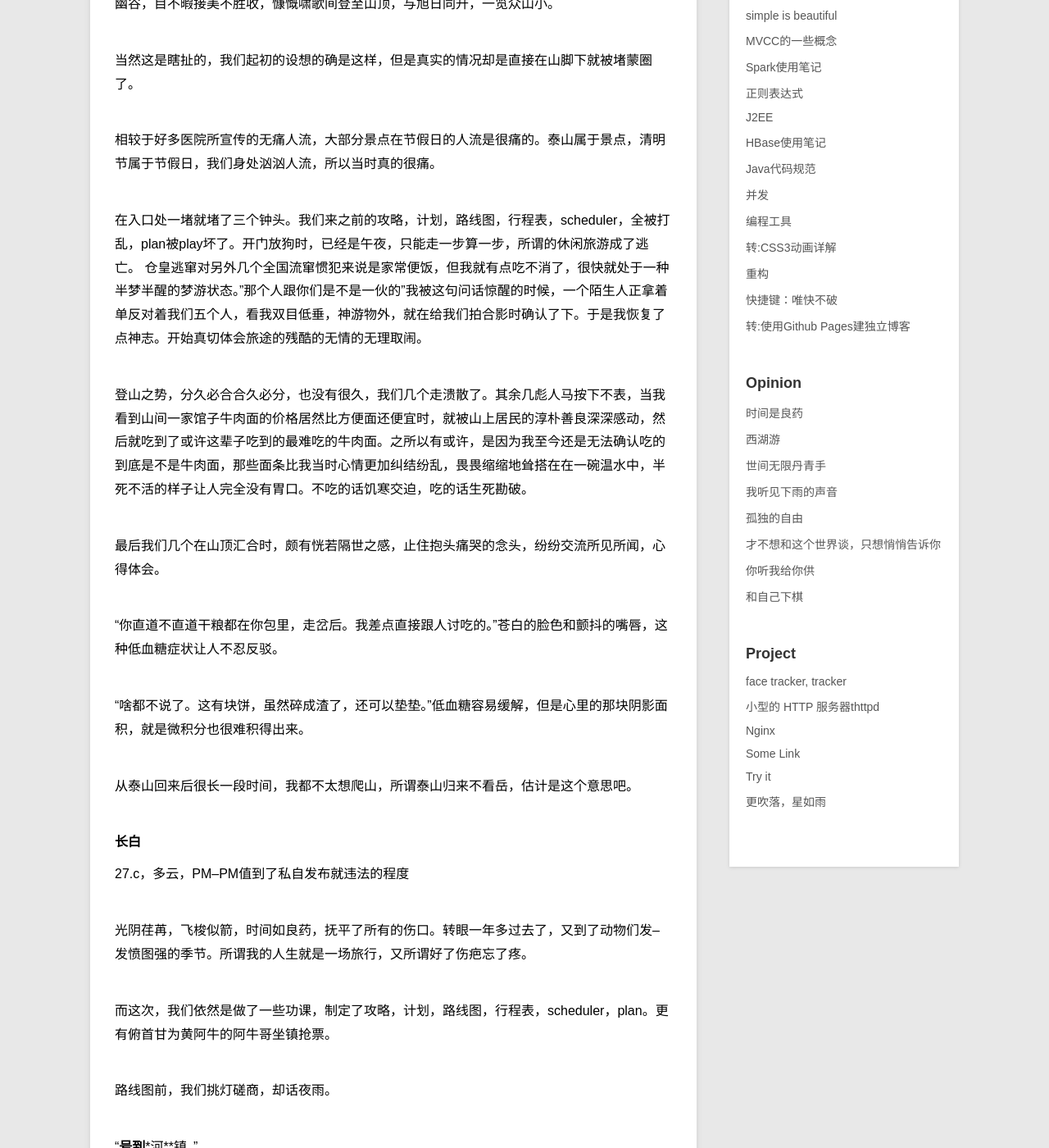
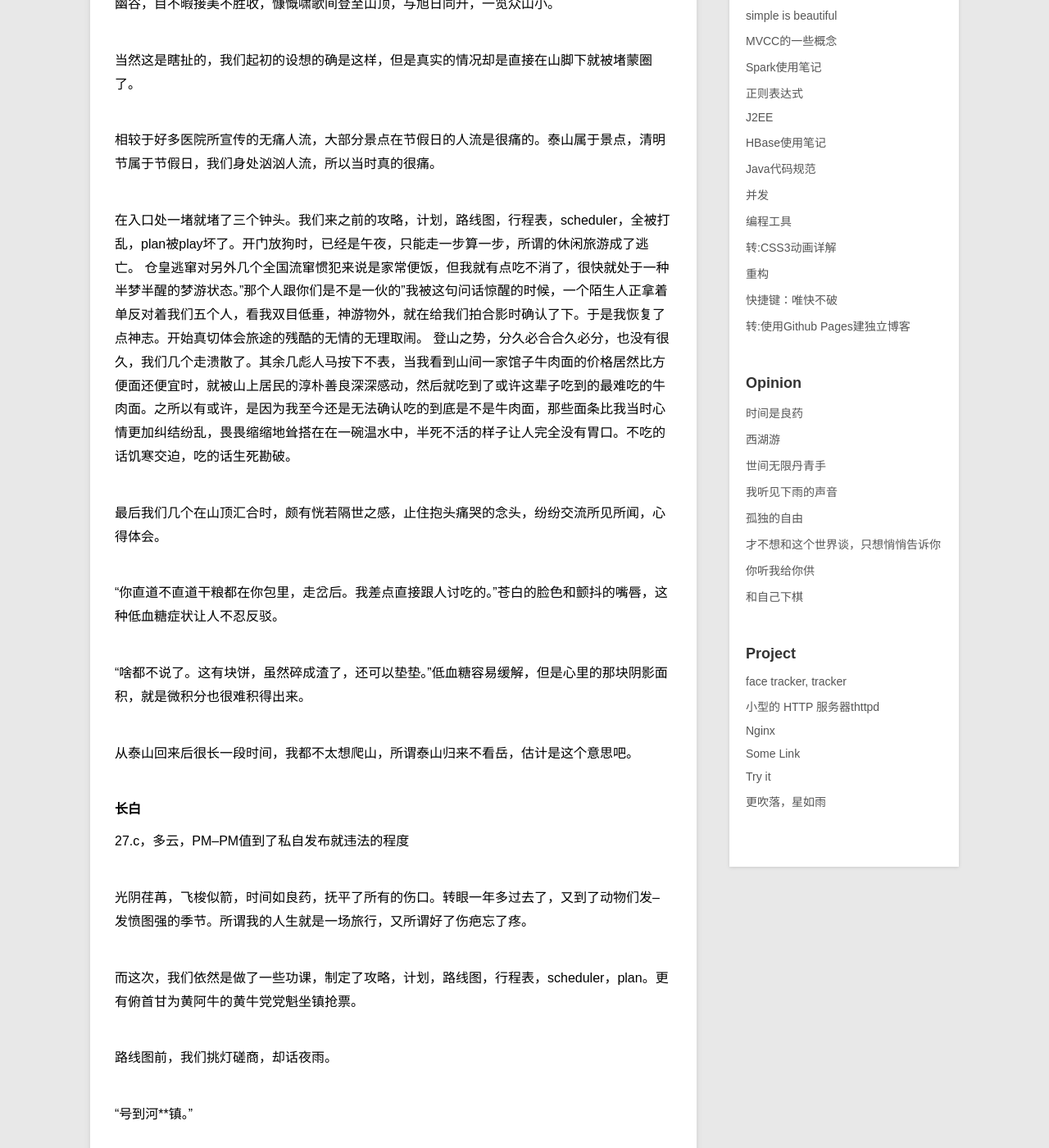
Before and after one commit to zorrock/zorrock.github.io, a Jekyll site: the page built from _posts/opinion/2015-09-24-time-medicine.md, in a window 1280 px wide and 1400 px high, scrolled down 332 px. Shown: the whole window at 82% size. Built offline with Jekyll 4.4.1, drawn with Linux system fonts in a browser that asks for light colours; Markdown is read by kramdown in place of the engine named in the settings; some of the changed text lies outside the part shown.

Commit message:
time medicine

```diff
--- a/_posts/opinion/2015-09-24-time-medicine.md
+++ b/_posts/opinion/2015-09-24-time-medicine.md
@@ -15,7 +15,6 @@
 
   在入口处一堵就堵了三个钟头。我们来之前的攻略，计划，路线图，行程表，scheduler，全被打乱，plan被play坏了。开门放狗时，已经是午夜，只能走一步算一步，所谓的休闲旅游成了逃亡。
   仓皇逃窜对另外几个全国流窜惯犯来说是家常便饭，但我就有点吃不消了，很快就处于一种半梦半醒的梦游状态。"那个人跟你们是不是一伙的"我被这句问话惊醒的时候，一个陌生人正拿着单反对着我们五个人，看我双目低垂，神游物外，就在给我们拍合影时确认了下。于是我恢复了点神志。开始真切体会旅途的残酷的无情的无理取闹。
-
   登山之势，分久必合合久必分，也没有很久，我们几个走溃散了。其余几彪人马按下不表，当我看到山间一家馆子牛肉面的价格居然比方便面还便宜时，就被山上居民的淳朴善良深深感动，然后就吃到了或许这辈子吃到的最难吃的牛肉面。之所以有或许，是因为我至今还是无法确认吃的到底是不是牛肉面，那些面条比我当时心情更加纠结纷乱，畏畏缩缩地耸搭在在一碗温水中，半死不活的样子让人完全没有胃口。不吃的话饥寒交迫，吃的话生死勘破。
 
   最后我们几个在山顶汇合时，颇有恍若隔世之感，止住抱头痛哭的念头，纷纷交流所见所闻，心得体会。
@@ -32,18 +31,17 @@
 
   光阴荏苒，飞梭似箭，时间如良药，抚平了所有的伤口。转眼一年多过去了，又到了动物们发--发愤图强的季节。所谓我的人生就是一场旅行，又所谓好了伤疤忘了疼。
 
-  而这次，我们依然是做了一些功课，制定了攻略，计划，路线图，行程表，scheduler，plan。更有俯首甘为黄阿牛的阿牛哥坐镇抢票。
+  而这次，我们依然是做了一些功课，制定了攻略，计划，路线图，行程表，scheduler，plan。更有俯首甘为黄阿牛的黄牛党党魁坐镇抢票。
 
   路线图前，我们挑灯磋商，却话夜雨。
 
-  "**号到***河**镇。"
+  "*号到*河**镇。"
 
   "这都是些啥地方？"
 
   "怎么没有嘎子坡，秃子岭，车轱辘庄？"
 
   "我们是去旅游还是去探险？"
-
   有部小说把长白山作为故事发生的背景地，就开始研读，看了一半后有人忽然不敢去了，为了安慰他，甚至考虑带些驴蹄子、鸡血狗血来防身。对，说的就是你，我还要告诉你"党中央国务院已经决定，建国后的动植物是不能成精的，你不用再害怕。粽子也只有一种，是吃的，或者有两种，甜的和咸的。粽子不会打架，只有争论粽子是甜还是咸的人才会"。
   面对叵测的前路和各种难以预料的情况，我们闷声作大死，死而无悔，即使真有情况，我也只会轻轻说一句
 
```
